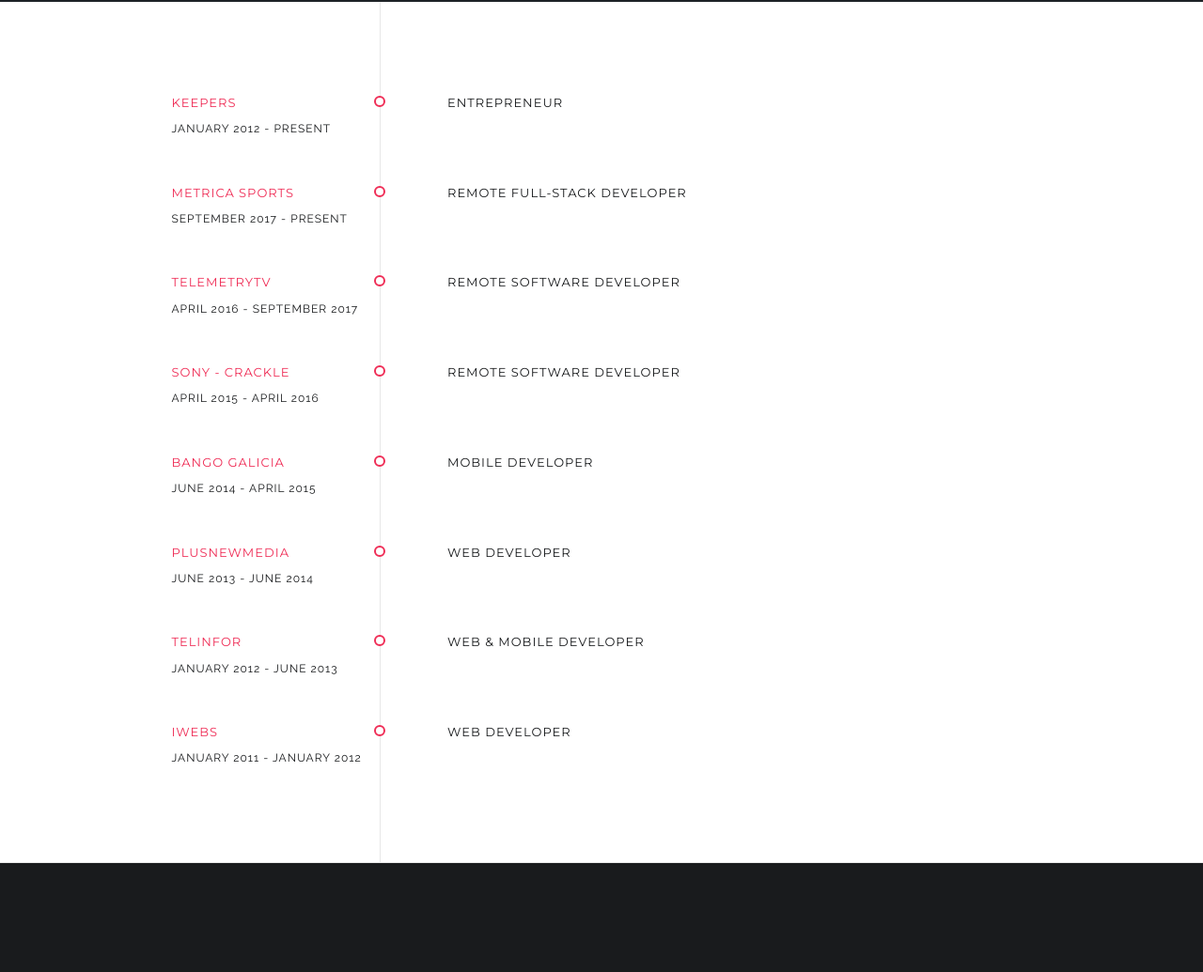
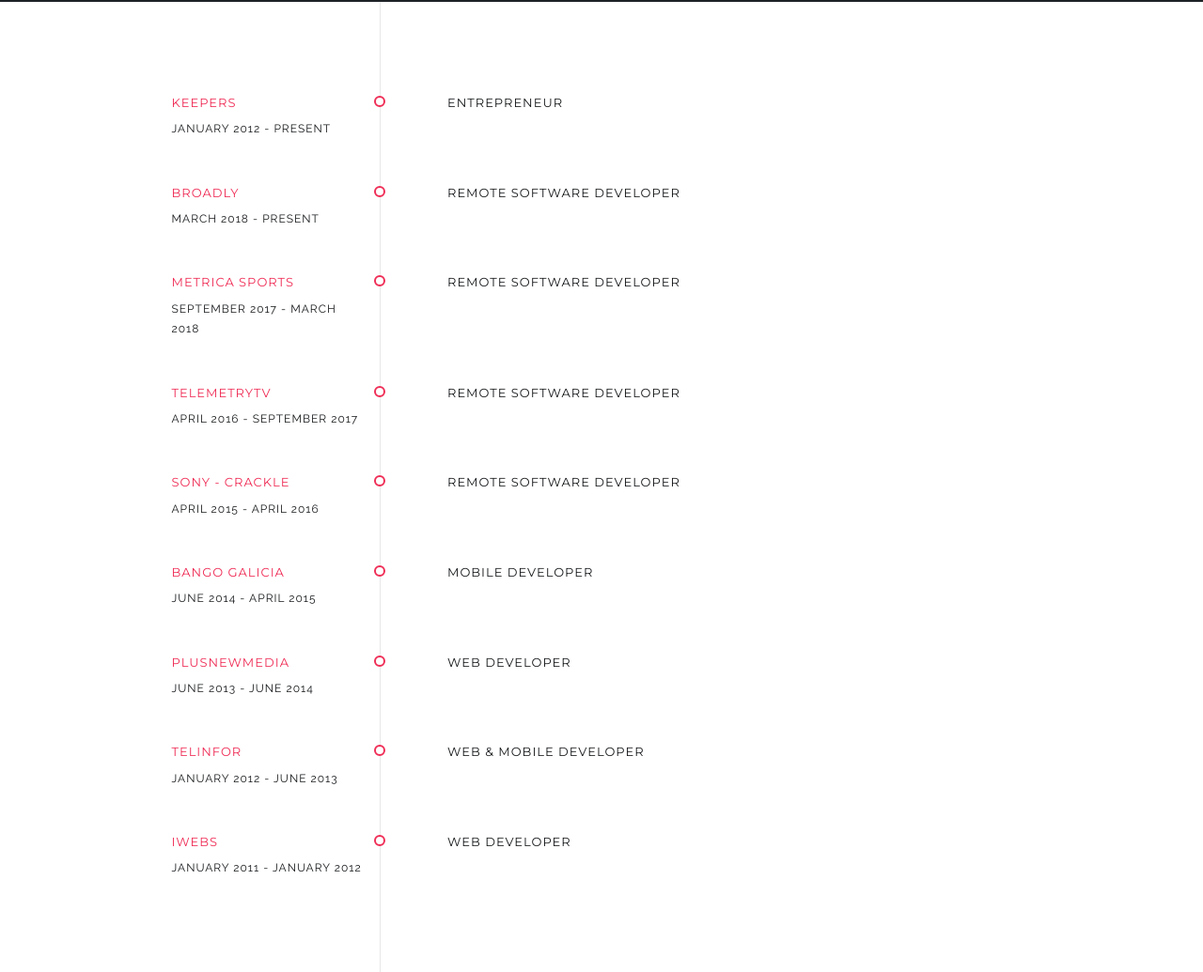
Before and after one commit to matiastucci/matiastucci.github.io, a website: page index.html in a window 1280 px wide. Shown: the part 798-1833 px from the top of the page at 94% size. Drawn offline with Linux system fonts and the light colour scheme; a web font is replaced by a local one.

Commit message:
update info

```diff
--- a/index.html
+++ b/index.html
@@ -168,14 +168,27 @@
                 <li>
                   <div class="timeline-item">
                     <h4>
+                      <a href="https://broadly.com" target="_blank">
+                        Broadly
+                      </a>
+                    </h4>
+                    <span>March 2018 - <b>Present</b></span>
+                  </div>
+                  <div class="timeline-description">
+                    <h4>Remote Software Developer</h4>
+                  </div>
+                </li>
+                <li>
+                  <div class="timeline-item">
+                    <h4>
                       <a href="http://metrica-sports.com" target="_blank">
                         Metrica Sports
                       </a>
                     </h4>
-                    <span>September 2017 - <b>Present</b></span>
+                    <span>September 2017 - March 2018</span>
                   </div>
                   <div class="timeline-description">
-                    <h4>Remote Full-Stack Developer</h4>
+                    <h4>Remote Software Developer</h4>
                   </div>
                 </li>
                 <li>
```
